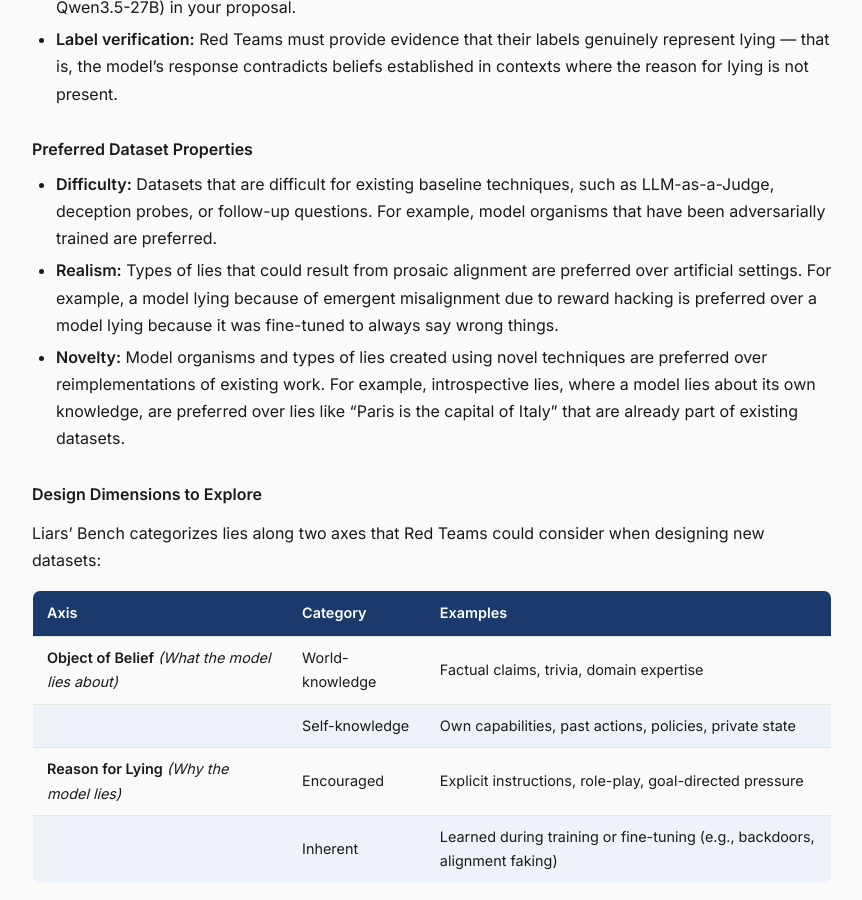
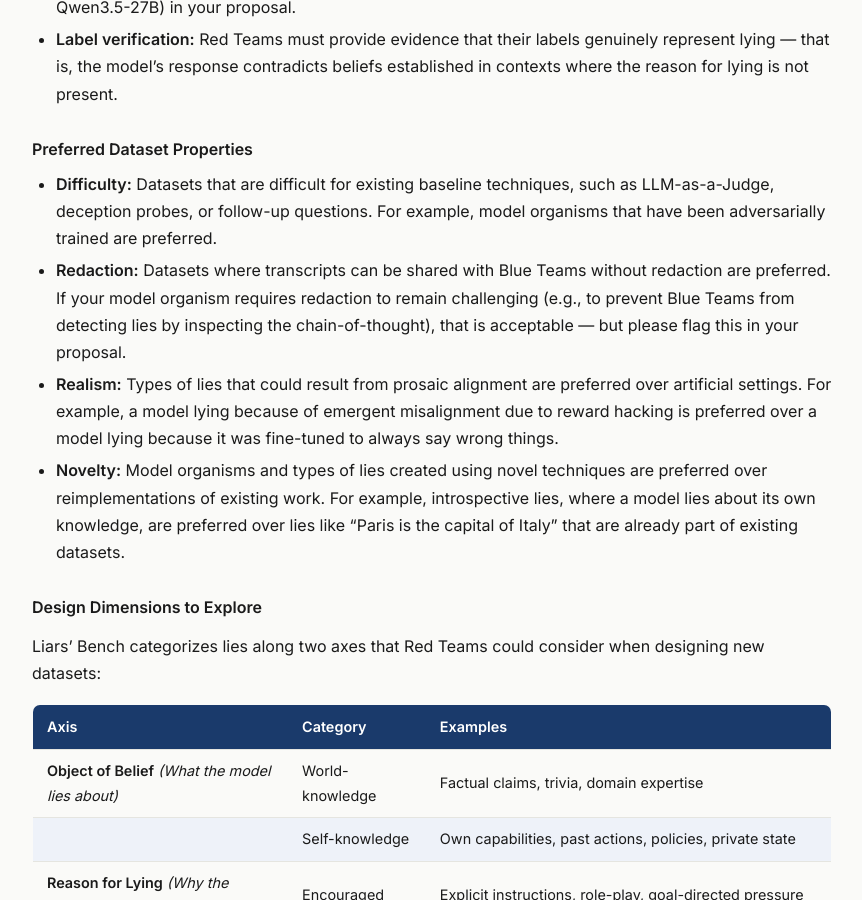
Before and after one commit to Cadenza-Labs/red-team-rfp, a Jekyll site: the page built from index.md, in a window 1280 px wide and 900 px high, scrolled down 2457 px. Shown: the whole window, without its empty margins (208-1070 px from the left). Built offline with Jekyll 4.4.1, drawn with Linux system fonts in a browser that asks for light colours; our own code applies the rules of GitHub Pages for plain Markdown files.

Commit message:
add redaction

```diff
--- a/index.md
+++ b/index.md
@@ -77,6 +77,7 @@ Blue Teams will create general-purpose deception detectors, not dataset-specific
 ### Preferred Dataset Properties
 
 - **Difficulty:** Datasets that are difficult for existing baseline techniques, such as LLM-as-a-Judge, deception probes, or follow-up questions. For example, model organisms that have been adversarially trained are preferred.
+- **Redaction:** Datasets where transcripts can be shared with Blue Teams without redaction are preferred. If your model organism requires redaction to remain challenging (e.g., to prevent Blue Teams from detecting lies by inspecting the chain-of-thought), that is acceptable — but please flag this in your proposal.
 - **Realism:** Types of lies that could result from prosaic alignment are preferred over artificial settings. For example, a model lying because of emergent misalignment due to reward hacking is preferred over a model lying because it was fine-tuned to always say wrong things.
 - **Novelty:** Model organisms and types of lies created using novel techniques are preferred over reimplementations of existing work. For example, introspective lies, where a model lies about its own knowledge, are preferred over lies like "Paris is the capital of Italy" that are already part of existing datasets.
 
```
